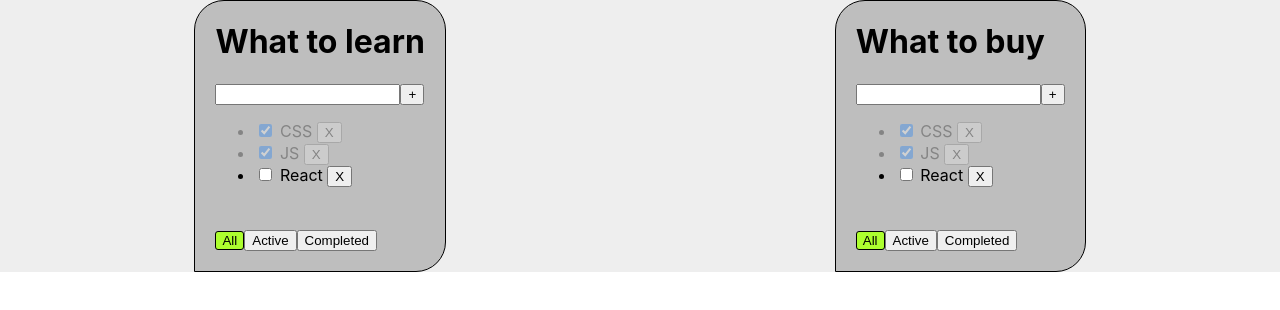
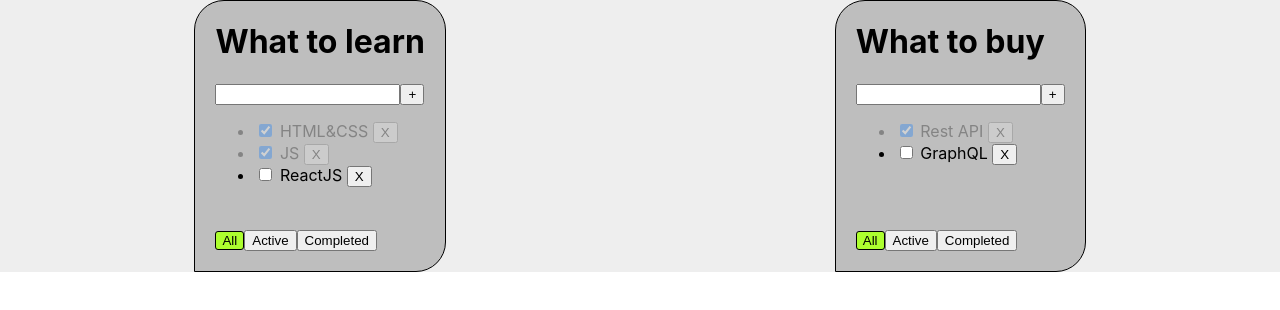
Before and after one commit to pdxserg/todolist_new, a React (Create React App) app: page / in a window 1280 px wide. Shown: the top 310 px of the page. Built offline with nearby package versions, Linux system fonts and the light colour scheme.

Commit message:
new Associative array

```diff
--- a/src/App.tsx
+++ b/src/App.tsx
@@ -16,31 +16,39 @@ type TodolistType = {
 }
 
 export const App = () => {
+	let todolistID1 = v1()
+	let todolistID2 = v1()
+
 	let [todolists, setTodolists] = useState<TodolistType[]>([
-		{ id: v1(), title: 'What to learn', filter: 'ALL' },
-		{ id: v1(), title: 'What to buy', filter: 'ALL' },
+		{ id: todolistID1, title: 'What to learn', filter: 'ALL' },
+		{ id: todolistID2, title: 'What to buy', filter: 'ALL' },
 	])
 
-	const [tasks, setTasks] = useState<Array<TaskPropseType>>([
-		{id: v1(), title: "CSS", isDone: true},
-		{id: v1(), title: "JS", isDone: true},
-		{id: v1(), title: "React", isDone: false},
-	])
-
-	let tasksForTodolist = tasks
+	let [tasks, setTasks] = useState({
+		[todolistID1]: [
+			{ id: v1(), title: 'HTML&CSS', isDone: true },
+			{ id: v1(), title: 'JS', isDone: true },
+			{ id: v1(), title: 'ReactJS', isDone: false },
+		],
+		[todolistID2]: [
+			{ id: v1(), title: 'Rest API', isDone: true },
+			{ id: v1(), title: 'GraphQL', isDone: false },
+		],
+	})
 
 
 	const removeTask = (taskId: string) => {
-		const newTasks = tasks.filter(f => f.id !== taskId)
-		setTasks(newTasks)
+		// const newTasks = tasks.filter(f => f.id !== taskId)
+		// setTasks(newTasks)
 	}
 	const addTask = (title: string) => {
-		const newTask = {id: v1(), title: title, isDone: false}
-		setTasks([...tasks, newTask])
+		// const newTask = {id: v1(), title: title, isDone: false}
+		// setTasks([...tasks, newTask])
 	}
 
 	const changeStatus = (id: string, isDone: boolean) => {
-		setTasks( tasks.map(t=> t.id === id? {...t, isDone: isDone}: t))
+		// setTasks( tasks.map(t=> t.id === id? {...t, isDone: isDone}: t))
+		//------------
 		// const newStatus = tasks.find(t => t.id === id)
 		// if (newStatus) {
 		// 	newStatus.isDone = isDone
@@ -54,12 +62,12 @@ export const App = () => {
 		<div className="app">
 
 			{todolists.map(tl=>{
-				let tasksForTodolist = tasks
+				let tasksForTodolist = tasks[tl.id]
 				if (tl.filter === "ACTIVE") {
-					tasksForTodolist = tasks.filter(f => f.isDone === true)
+					tasksForTodolist = tasks[tl.id].filter(f => f.isDone === true)
 				}
 				if (tl.filter === "COMPLITED") {
-					tasksForTodolist = tasks.filter(f => f.isDone === false)
+					tasksForTodolist = tasks[tl.id].filter(f => f.isDone === false)
 				}
 
 
```
